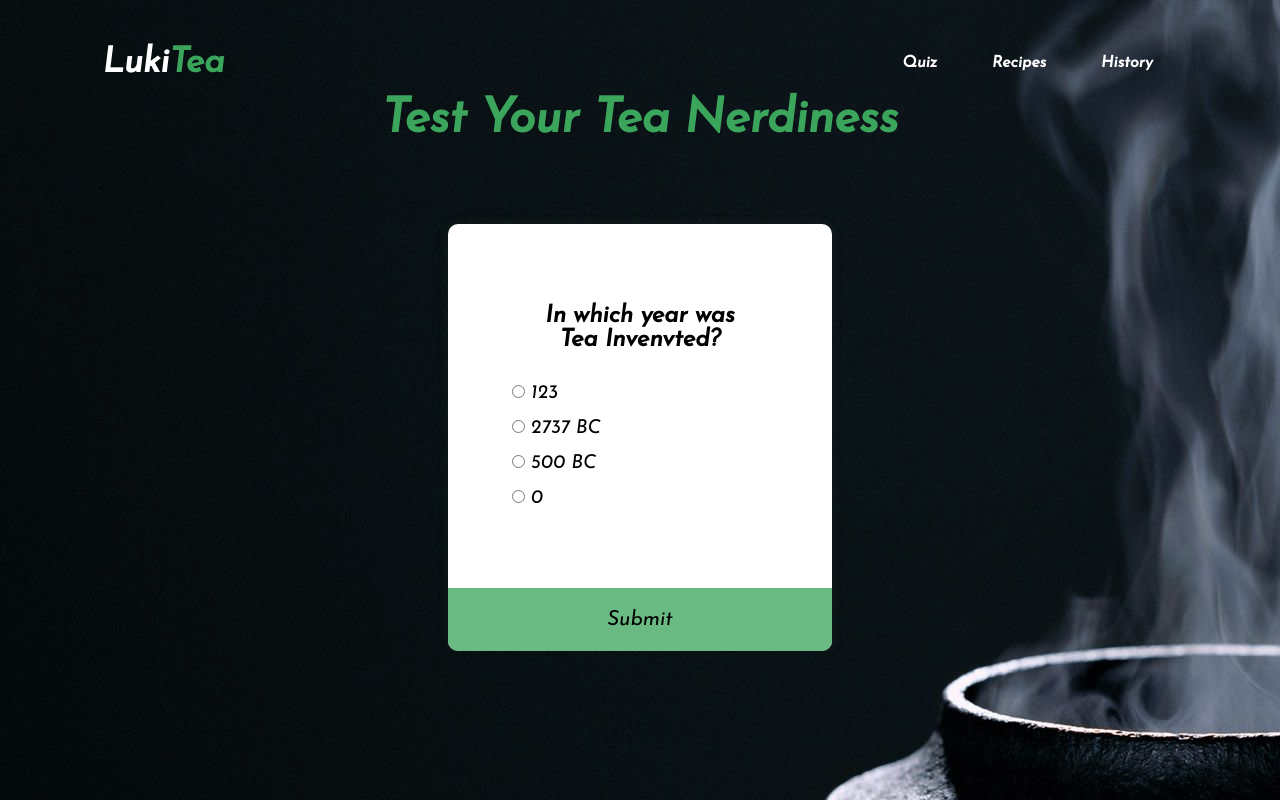
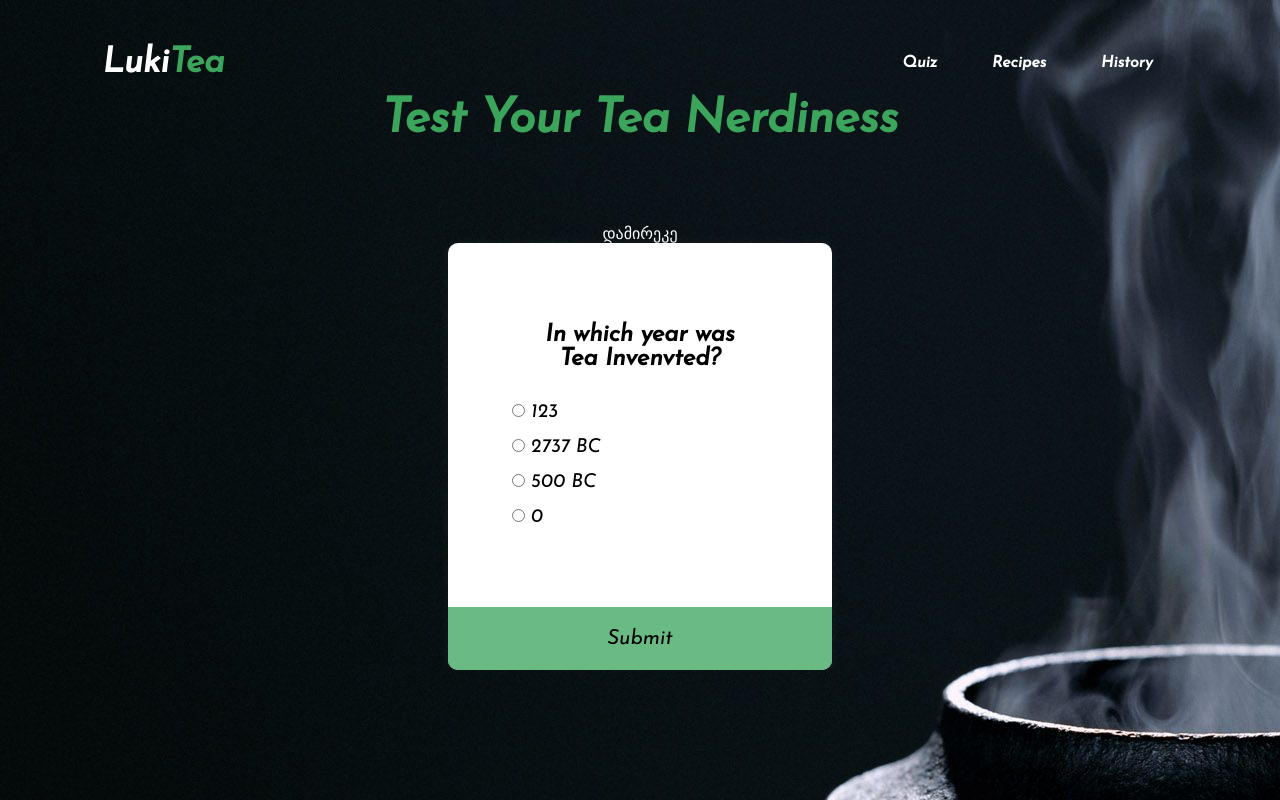
Before and after one commit to LukaOrjonikidze/LukaOrjonikidze.github.io, a plain HTML site: page index.html in a window 1280 px wide. Drawn offline with Linux system fonts and the light colour scheme.

Commit message:
Update index.html

```diff
--- a/index.html
+++ b/index.html
@@ -30,6 +30,7 @@
 
     <section>
         <h1 class="quiz-start-text">Test Your Tea Nerdiness</h1>
+        <a href="+995597030799"> დამირეკე </a>
         <div class="quiz-container" id="quiz">
             <div class="quiz-header">
                 <h2 id="question">Question Text</h2>
```
